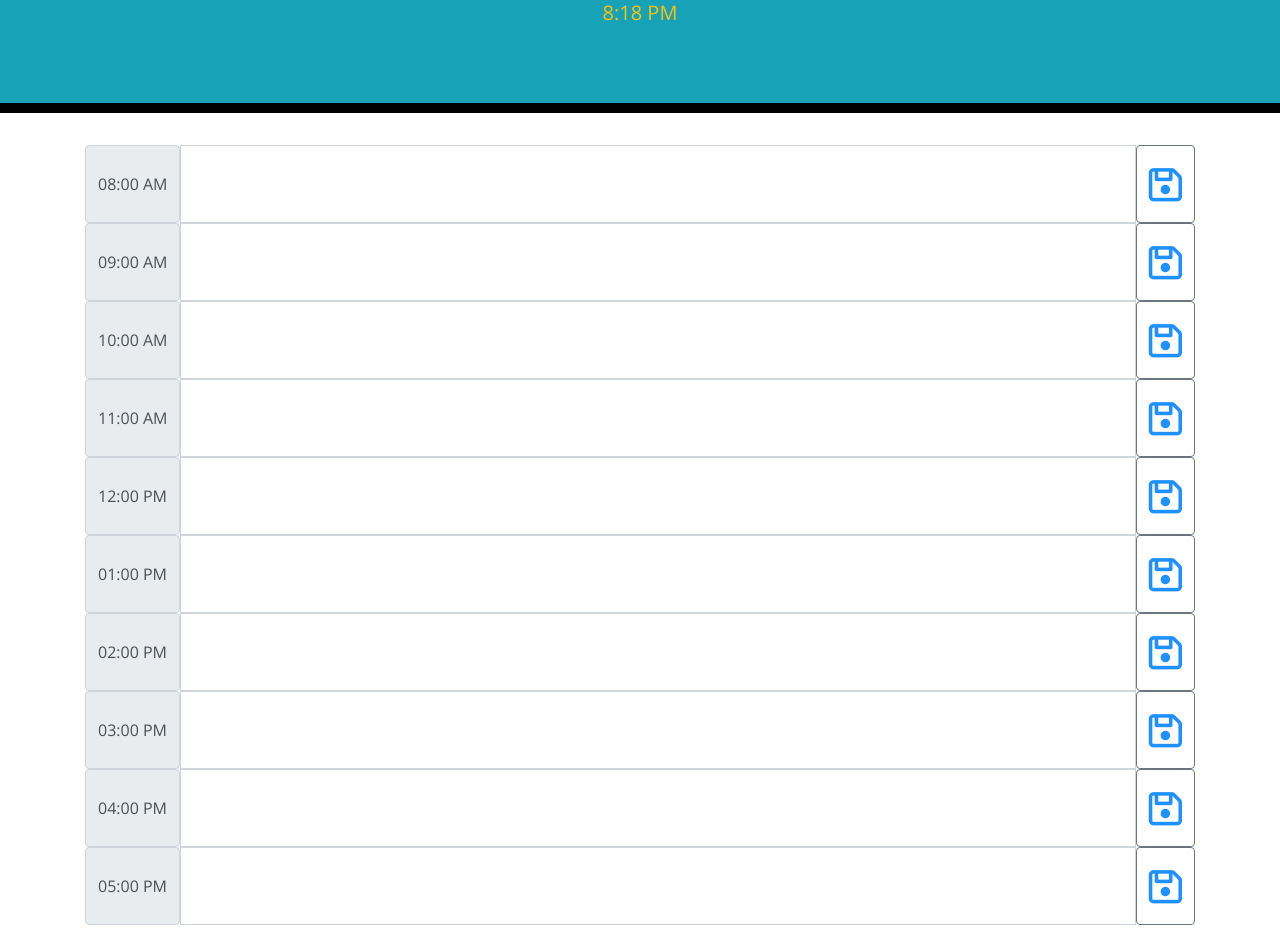
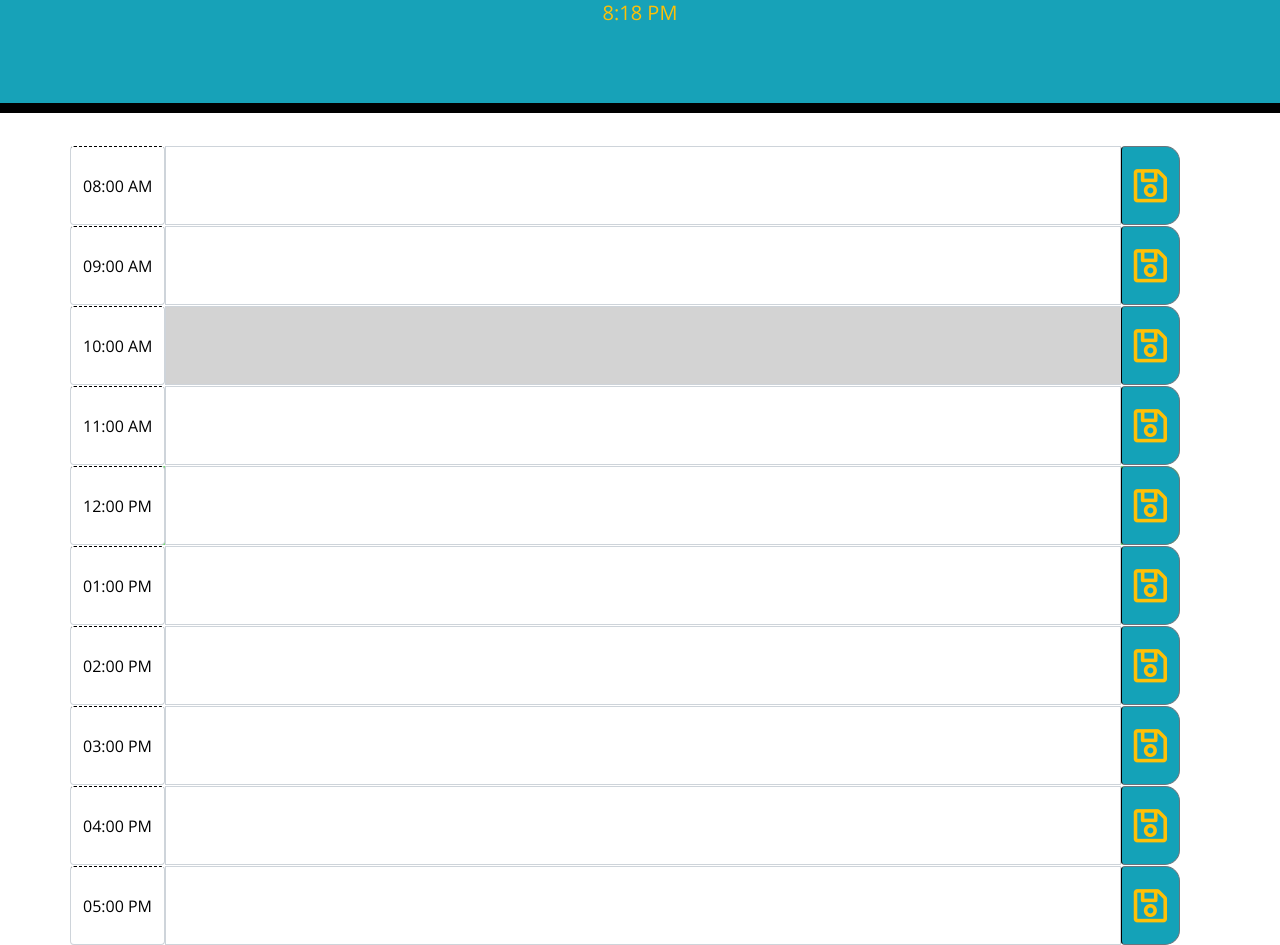
Before and after one commit to bvanburenwx/Third-Party-APIs, a plain HTML site: page index.html in a window 1280 px wide. Shown: the part 227-1172 px from the top of the page. Drawn offline with nearby package versions, Linux system fonts and the light colour scheme.

Commit message:
Changed some of the styling on style.css. updated the script.js file to make one timeslot change colors based off past future present before working on other time slots. Changed index.html to add new selectors.

```diff
--- a/Assets/script.js
+++ b/Assets/script.js
@@ -1,3 +1,4 @@
+console.log(userHour);
 // Displaying current time at the top of the page.
 var today = moment().format("dddd LL");
 $("#currentDay").append(today);
@@ -5,16 +6,16 @@ $("#currentDay").append(today);
 var currentTime = moment().format("LT");
 $("#currentTime").append(currentTime);
 
-// add a listener to the save button
-$(".save-btn").on("click", function () {
+// add a listener to the save button and save time in local storage
+$(".saveBtn").on("click", function () {
 
-    console.log(this);
-    var text = $(this).siblings(".task").val();
-    var time = $(this).parent().attr("id");
+    var list = $(this).siblings(".task").val();
+    var timeStamp = $(this).parent().attr("id");
 
-    localStorage.setItem(time, text);
+    localStorage.setItem(timeStamp, list);
 })
 
+// Getting time from local storage to show time on screen upon refresh
 $("#8AM .task").val(localStorage.getItem("8AM"));
 $("#9AM .task").val(localStorage.getItem("9AM"));
 $("#10AM .task").val(localStorage.getItem("10AM"));
@@ -25,3 +26,25 @@ $("#2PM .task").val(localStorage.getItem("2PM"));
 $("#3PM .task").val(localStorage.getItem("3PM"));
 $("#4PM .task").val(localStorage.getItem("4PM"));
 $("#5PM .task").val(localStorage.getItem("5PM"));
+
+var hour8 = 8;
+var hour9 = 9;
+var hour10 = 10;
+var hour11 = 11;
+var hour12 = 12;
+var hour13 = 13;
+var hour14 = 14;
+var hour15 = 15;
+var hour16 = 16;
+var hour17 = 17;
+
+var userHour = moment().hour();
+console.log(userHour);
+
+if (userHour < hour10) {
+    $("#10AM-textarea").addClass("future");
+}   else if (userHour > hour10) {
+    $("#10AM-textarea").addClass("past");
+}   else if (userHour = hour10) {
+    $("#10AM-textarea").addClass("present");
+}
--- a/Assets/style.css
+++ b/Assets/style.css
@@ -21,11 +21,11 @@ body {
     border-bottom: 10px solid black;
   }
 
-  .description {
+  .task {
     white-space: pre-wrap;
   }
 
-  .time-block {
+  .time-slot {
     text-align: center;
     border-radius: 15px;
   }
@@ -61,11 +61,11 @@ body {
     border-left: 1px solid black;
     border-top-right-radius: 15px;
     border-bottom-right-radius: 15px;
-    background-color: #06aed5;
+    background-color: #14A2B8;
     color: white;
   }
 
   .saveBtn i:hover {
     font-size: 20px;
-    transition: all 0.3s ease-in-out;
+    transition: all 2s ease-in-out;
   }
--- a/index.html
+++ b/index.html
@@ -18,10 +18,6 @@
       href="https://fonts.googleapis.com/css?family=Open+Sans&display=swap"
       rel="stylesheet"
     />
-    <link
-      href="path/to/font-awesome/css/font-awesome.min.css"
-      rel="stylesheet"
-    />
     <link rel="stylesheet" href="Assets/style.css" />
     <title>Work Day Scheduler</title>
   </head>
@@ -37,73 +33,73 @@
       <!-- Timeblocks go here -->
 
       <!-- 8AM -->
-      <div id="8AM" class="input-group input-group-lg">
-        <span class="input-group-text">08:00 AM</span>
+      <div id="8AM" class="input-group input-group-lg row time-slot">
+        <span class="input-group-text hour">08:00 AM</span>
         <textarea class="form-control task" aria-label="With textarea"></textarea>
-        <button class="btn save-btn btn-outline-secondary" style="font-size: 38px; color: Dodgerblue;"><i class="far fa-save"></i></button>
+        <button class="btn saveBtn btn-outline-secondary" style="font-size: 38px; color: #ffc007;"><i class="far fa-save"></i></button>
       </div>
 
       <!-- 9AM -->
-      <div id="9AM" class="input-group input-group-lg">
-        <span class="input-group-text">09:00 AM</span>
+      <div id="9AM" class="input-group input-group-lg row time-slot">
+        <span class="input-group-text hour">09:00 AM</span>
         <textarea class="form-control task" aria-label="With textarea"></textarea>
-        <button class="btn save-btn btn-outline-secondary" style="font-size: 38px; color: Dodgerblue;"><i class="far fa-save"></i></button>
+        <button class="btn saveBtn btn-outline-secondary" style="font-size: 38px; color: #ffc007;"><i class="far fa-save"></i></button>
       </div>
 
       <!-- 10AM -->
-      <div id="10AM" class="input-group input-group-lg">
-        <span class="input-group-text">10:00 AM</span>
-        <textarea class="form-control task" aria-label="With textarea"></textarea>
-        <button class="btn save-btn btn-outline-secondary" style="font-size: 38px; color: Dodgerblue;"><i class="far fa-save"></i></button>
+      <div id="10AM" class="input-group input-group-lg row time-slot">
+        <span class="input-group-text hour">10:00 AM</span>
+        <textarea id="10AM-textarea" class="form-control task" aria-label="With textarea"></textarea>
+        <button class="btn saveBtn btn-outline-secondary" style="font-size: 38px; color: #ffc007;"><i class="far fa-save"></i></button>
       </div>
 
       <!-- 11AM -->
-      <div id="11AM" class="input-group input-group-lg">
-        <span class="input-group-text">11:00 AM</span>
+      <div id="11AM" class="input-group input-group-lg row time-slot">
+        <span class="input-group-text hour">11:00 AM</span>
         <textarea class="form-control task" aria-label="With textarea"></textarea>
-        <button class="btn save-btn btn-outline-secondary" type="button" id="button-addon2"style="font-size: 38px; color: Dodgerblue;"><i class="far fa-save"></i></button>
+        <button class="btn saveBtn btn-outline-secondary" style="font-size: 38px; color: #ffc007;"><i class="far fa-save"></i></button>
       </div>
 
        <!-- 12PM -->
-       <div id="12PM" class="input-group input-group-lg">
-        <span class="input-group-text">12:00 PM</span>
+       <div id="12PM" class="input-group input-group-lg row time-slot past present future">
+        <span class="input-group-text hour">12:00 PM</span>
         <textarea class="form-control task" aria-label="With textarea"></textarea>
-        <button class="btn save-btn btn-outline-secondary" type="button" id="button-addon2"style="font-size: 38px; color: Dodgerblue;"><i class="far fa-save"></i></button>
+        <button class="btn saveBtn btn-outline-secondary" style="font-size: 38px; color: #ffc007;"><i class="far fa-save"></i></button>
       </div>
 
        <!-- 1PM -->
-       <div id="1PM" class="input-group input-group-lg">
-        <span class="input-group-text">01:00 PM</span>
+       <div id="1PM" class="input-group input-group-lg row time-slot">
+        <span class="input-group-text hour">01:00 PM</span>
         <textarea class="form-control task" aria-label="With textarea"></textarea>
-        <button class="btn save-btn btn-outline-secondary" type="button" id="button-addon2"style="font-size: 38px; color: Dodgerblue;"><i class="far fa-save"></i></button>
+        <button class="btn saveBtn btn-outline-secondary" style="font-size: 38px; color: #ffc007;"><i class="far fa-save"></i></button>
       </div>
 
        <!-- 2PM -->
-       <div id="2PM" class="input-group input-group-lg">
-        <span class="input-group-text">02:00 PM</span>
+       <div id="2PM" class="input-group input-group-lg row time-slot">
+        <span class="input-group-text hour">02:00 PM</span>
         <textarea class="form-control task" aria-label="With textarea"></textarea>
-        <button class="btn save-btn btn-outline-secondary" type="button" id="button-addon2"style="font-size: 38px; color: Dodgerblue;"><i class="far fa-save"></i></button>
+        <button class="btn saveBtn btn-outline-secondary" style="font-size: 38px; color: #ffc007;"><i class="far fa-save"></i></button>
       </div>
 
        <!-- 3PM -->
-       <div id="3PM" class="input-group input-group-lg">
-        <span class="input-group-text">03:00 PM</span>
+       <div id="3PM" class="input-group input-group-lg row time-slot">
+        <span class="input-group-text hour">03:00 PM</span>
         <textarea class="form-control task" aria-label="With textarea"></textarea>
-        <button class="btn save-btn btn-outline-secondary" type="button" id="button-addon2"style="font-size: 38px; color: Dodgerblue;"><i class="far fa-save"></i></button>
+        <button class="btn saveBtn btn-outline-secondary" style="font-size: 38px; color: #ffc007;"><i class="far fa-save"></i></button>
       </div>
 
        <!-- 4PM -->
-       <div id="4PM" class="input-group input-group-lg">
-        <span class="input-group-text">04:00 PM</span>
+       <div id="4PM" class="input-group input-group-lg row time-slot">
+        <span class="input-group-text hour">04:00 PM</span>
         <textarea class="form-control task" aria-label="With textarea"></textarea>
-        <button class="btn save-btn btn-outline-secondary" type="button" id="button-addon2"style="font-size: 38px; color: Dodgerblue;"><i class="far fa-save"></i></button>
+        <button class="btn saveBtn btn-outline-secondary" style="font-size: 38px; color: #ffc007;"><i class="far fa-save"></i></button>
       </div>
 
        <!-- 5PM -->
-       <div id="5PM" class="input-group input-group-lg">
-        <span class="input-group-text">05:00 PM</span>
+       <div id="5PM" class="input-group input-group-lg row time-slot">
+        <span class="input-group-text hour">05:00 PM</span>
         <textarea class="form-control task" aria-label="With textarea"></textarea>
-        <button class="btn save-btn btn-outline-secondary" type="button" id="button-addon2"style="font-size: 38px; color: Dodgerblue;"><i class="far fa-save"></i></button>
+        <button class="btn saveBtn btn-outline-secondary" style="font-size: 38px; color: #ffc007;"><i class="far fa-save"></i></button>
       </div>
     </div>
 
```
